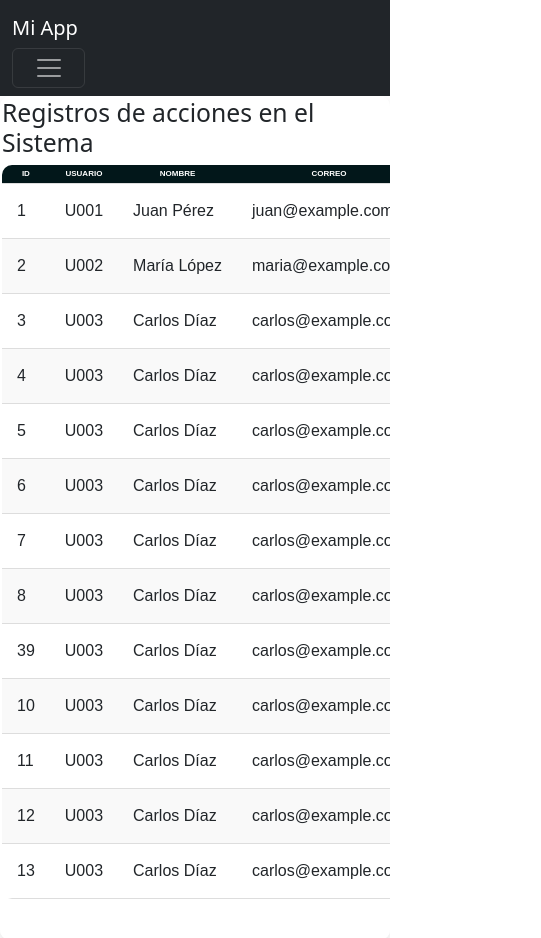
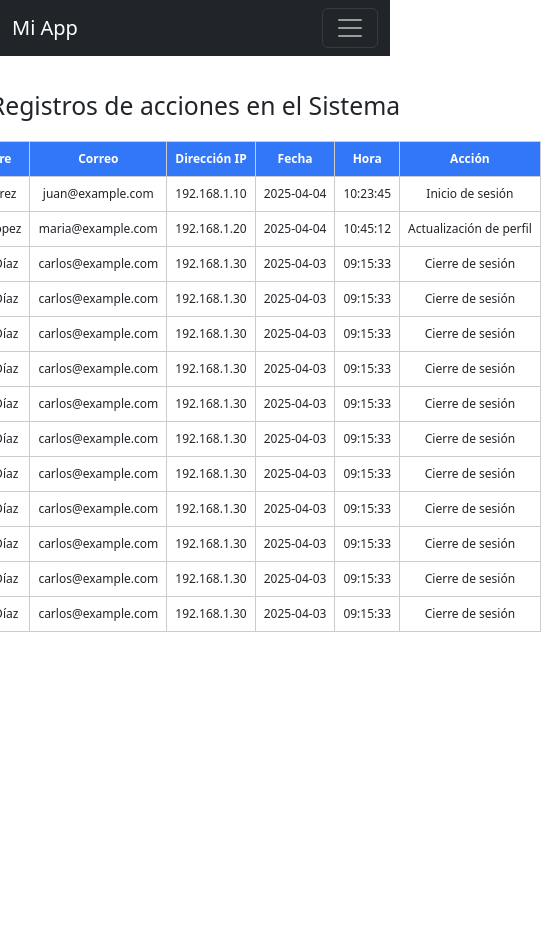
Before and after one commit to Rojas22bt/PuntoVenta, a React (Vite) app: page /bitacora in a window 390 px wide. Shown: the whole page, 541 px wide, since content can reach past the window. After the commit the page ends 844 px from the top, so only its background shows below. Built offline with nearby package versions, Linux system fonts and the light colour scheme.

Commit message:
Gestion de Bitacora 100%

```diff
--- a/src/componentes/Css/BitacoraPage.css
+++ b/src/componentes/Css/BitacoraPage.css
@@ -1,74 +1,50 @@
 .bitacora-container {
+  padding: 35px;
+  display: flex;
+  flex-direction: column;
+  align-items: center;
   width: 100%;
-    padding: 20px;
-    overflow-x: auto;
-    background-color: #ffffff; /* Fondo suave */
-    border-radius: 10px;
-    box-shadow: 0 4px 8px rgba(0, 0, 0, 0.1); /* Sombra sutil */
-    margin: auto; /* Centrar el contenedor */
-    height: 100vh;
+  padding-left: 15%;
+  padding-right: 15%;
 }
 
+h2 {
+  text-align: center;
+  margin-bottom: 20px;
+}
 
 .bitacora-table {
   width: 100%;
   border-collapse: collapse;
-    font-family: 'Arial', sans-serif;
-    background-color: #fff; /* Fondo blanco */
-    border-radius: 10px;
-    overflow: hidden; /* Esconder bordes cuando se hace scroll */
+  overflow-x: auto;
 }
 
-  .bitacora-table th,
-  .bitacora-table td {
-    padding: 15px;
-    text-align: left;
-    border-bottom: 1px solid #ddd;
+.bitacora-table th, .bitacora-table td {
+  border: 1px solid #ccc;
+  text-align: center;
+  padding: 10px;
 }
 
 .bitacora-table th {
-    background-color: #02171a; /* Color de fondo más elegante */
-    color: #fff; /* Texto blanco */
-    font-weight: bold;
-    text-transform: uppercase; /* Texto en mayúsculas */
+  background-color: rgb(50, 119, 247);
+  color: white;
 }
 
-  .bitacora-table tr:nth-child(even) {
-    background-color: #f9f9f9; /* Alternar colores de las filas */
+/* Estilos para dispositivos móviles */
+@media (max-width: 768px) {
+  .bitacora-container {
+      padding-left: 5%;
+      padding-right: 5%;
   }
 
-  .bitacora-table tr:hover {
-    background-color: #e0f7fa; /* Fondo al pasar el ratón */
-  }
-
-  .bitacora-table td {
+  .bitacora-table {
+      display: block;
+      overflow-x: auto;
       white-space: nowrap;
   }
 
-  h1 {
-    font-family: 'Arial', sans-serif;
-    color: #333;
-    text-align: center;
-    margin-bottom: 20px;
-    font-size: 24px;
+  .bitacora-table th, .bitacora-table td {
+      font-size: 12px;
+      padding: 8px;
   }
-
-
-  @media (max-width: 896px) {
-    *{
-      width: 100%;
 }
-    button{
-      width: 20%;
-    }
-    .bitacora-container {
-      padding: 2px;
-    }
-    .bitacora-table th{
-      font-size: 8px;
-      padding: 3px;
-      width: 100%;
-      text-align: center;
-    }
-
-  }
--- a/src/componentes/Css/CategoriaProductPage.css
+++ b/src/componentes/Css/CategoriaProductPage.css
@@ -1,11 +1,12 @@
-
 .categoriaproductoConteiner {
-    padding: 45px;
+    padding: 35px;
     display: flex;
     flex-direction: column;
     align-items: center;
     width: 100%;
- }
+    padding-left: 15%;
+    padding-right: 15%;
+}
 
 .form-group {
     padding: 10px;
@@ -14,23 +15,21 @@
 
 input {
     width: 100%; /* El input ocupará el 100% del contenedor */
-
 }
 
 .table {
     width: 100%;
     margin-top: 20px;
     border-collapse: collapse;
-
 }
 
 .table th, .table td {
     border: 1px solid #ccc;
     text-align: center;
     padding: 5px;
+}
 
-}
-.table th{
+.table th {
     background-color: rgb(50, 119, 247);
     color: white;
 }
@@ -48,13 +47,37 @@ input {
 }
 
 .btn {
-
     margin-right: 5px;
-    width: 45%;
+    width: 15%;
     font-size: 12px;
     text-align: center;
     display: inline-block;
 }
-.tablaCategorias{
-    padding: 20px;
+
+.tablaCategorias {
+    padding: 35px;
+    padding-left: 15%;
+    padding-right: 15%;
 }
+
+@media (max-width: 768px) {
+    .categoriaproductoConteiner {
+        padding-left: 5%;
+        padding-right: 5%;
+    }
+
+    .btn {
+        width: 38%;
+        margin-bottom: 5px;
+        text-align: center;
+        }
+
+    .table th, .table td {
+        font-size: 12px;
+    }
+    .tablaCategorias {
+        padding: 35px;
+        padding-left: 5%;
+        padding-right: 5%;
+    }
+}
--- a/src/componentes/Pages/RegisterClientPage.jsx
+++ b/src/componentes/Pages/RegisterClientPage.jsx
@@ -2,7 +2,7 @@ import React from 'react'
 import { useFormik } from 'formik'
 import * as Yup from 'yup'
 import '../Css/RegisterClientPage.css'
-import axios from "axios"
+{/*import axios from "axios"*/}
 
 const RegisterClientPage = () => {
   const validationSchema = Yup.object({
```
Lines whose indentation alone changed are shown as unchanged.
